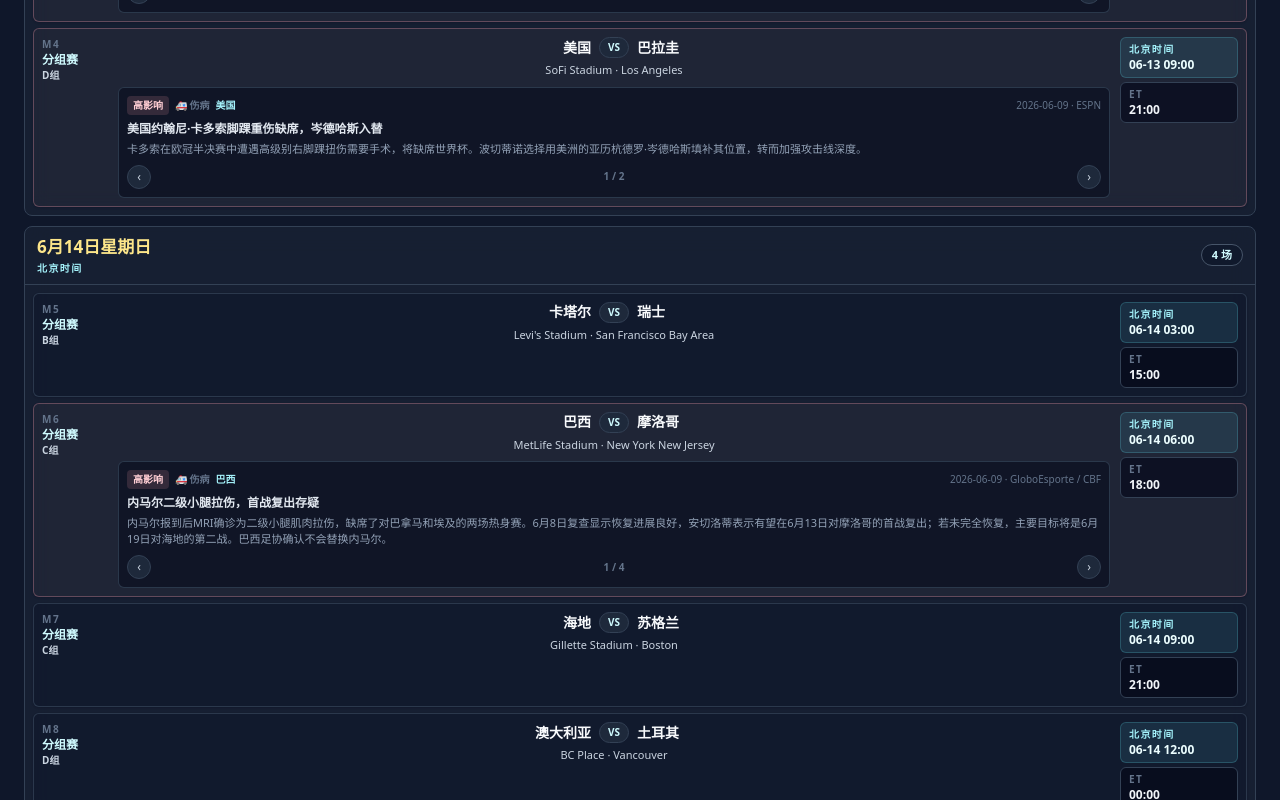
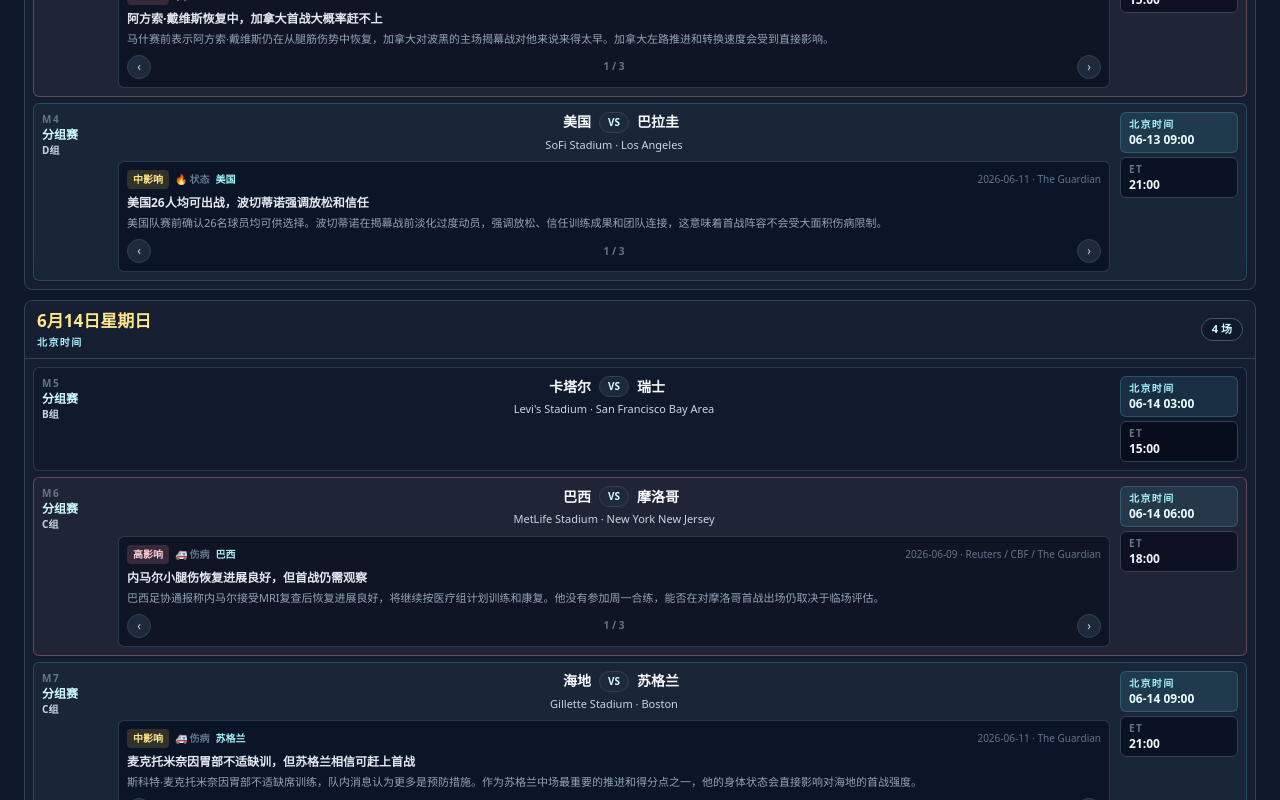
Before and after one commit to huayu2025ai-sketch/world-cup-26, a Next.js app: page /schedule in a window 1280 px wide. Shown: the part 840-1640 px from the top of the page. Built offline with nearby package versions, Linux system fonts and the light colour scheme.

Commit message:
feat(schedule-news): 更新赛前/赛后情报，新增韩国vs捷克
- 墨西哥揭幕战2-0南非改为赛后形式情报
- 新增韩国 vs 捷克赛前战术/状态情报
- 更新全部 updatedAt 至 2026-06-12
- 情报总数扩展，schedule 页面 8.82 kB

```diff
--- a/constants/scheduleNews.ts
+++ b/constants/scheduleNews.ts
@@ -22,29 +22,62 @@ export const matchNewsMap: Record<number, MatchNews> = {
   // 墨西哥 vs 南非 (6/11)
   1: {
     matchId: 1,
-    updatedAt: "2026-06-11",
+    updatedAt: "2026-06-12",
     items: [
       {
-        type: "injury",
-        title: "洛萨诺、马丁等主力未入选最终名单",
+        type: "form",
+        title: "墨西哥揭幕战2-0取胜，主场氛围明显提振",
         summary:
-          "伊尔文·洛萨诺因纪律问题和在圣迭戈FC出场时间有限被排除在名单外；亨利·马丁、路易斯·安赫尔·马拉贡、罗德里戈·韦斯卡斯因伤未入选最终26人名单。主教练阿吉雷的名单以墨西哥联赛为班底。",
+          "墨西哥在阿兹特克球场揭幕战2-0击败南非，朱利安·奎尼奥内斯早早破门，劳尔·希门尼斯下半场扩大比分。主场声浪与开门红会继续影响A组后续走势。",
         affectedTeam: "墨西哥",
-        affectedPlayer: "伊尔文·洛萨诺 / 亨利·马丁",
+        affectedPlayer: "朱利安·奎尼奥内斯 / 劳尔·希门尼斯",
         severity: "medium",
-        date: "2026-06-07",
-        channel: "ESPN / FourFourTwo",
+        date: "2026-06-11",
+        channel: "The Guardian",
+        sourceUrl: "https://www.theguardian.com/football/2026/jun/11/mexico-south-africa-world-cup-2026",
       },
       {
-        type: "injury",
-        title: "南非莫迪巴带伤入选，两名新人有望首秀",
+        type: "form",
+        title: "南非重返世界杯首战受挫",
         summary:
-          "左后卫奥布里·莫迪巴在马梅洛迪日落队的CAF冠军联赛决赛第二回合中受伤，但仍入选26人名单；两名新人首次入选国家队。",
+          "南非自2010年后首次回到世界杯正赛，首战面对东道主墨西哥未能拿分。球队需要在随后对韩国、捷克的比赛中提升进攻效率，否则A组出线压力会迅速放大。",
         affectedTeam: "南非",
-        affectedPlayer: "奥布里·莫迪巴",
         severity: "medium",
-        date: "2026-06-07",
-        channel: "CAF Online / 南非足协",
+        date: "2026-06-11",
+        channel: "The Guardian / New York Post",
+        sourceUrl: "https://nypost.com/2026/06/11/sports/fifa-world-cup-kicks-off-in-mexico-city-with-opening-ceremony-big-on-stars-and-local-culture/",
+      },
+    ],
+  },
+
+  // 韩国 vs 捷克 (6/11)
+  2: {
+    matchId: 2,
+    updatedAt: "2026-06-12",
+    items: [
+      {
+        type: "tactical",
+        title: "韩国改打3-4-3，依赖孙兴慜和李刚仁个人推进",
+        summary:
+          "韩国首发排出3-4-3，金玟哉坐镇三中卫，薛英佑和李泰锡承担翼卫职责。球队无球时回落成5-2-3，中前场推进仍主要依赖孙兴慜、李刚仁和李在城的个人处理。",
+        affectedTeam: "韩国",
+        affectedPlayer: "孙兴慜 / 李刚仁 / 金玟哉",
+        severity: "medium",
+        date: "2026-06-12",
+        channel: "The Guardian",
+        sourceUrl: "https://www.theguardian.com/football/live/2026/jun/12/fifa-world-cup-2026-live-south-korea-v-czechia-updates-kor-vs-cze-group-a-match-score-latest",
+      },
+      {
+        type: "form",
+        title: "捷克点球附加赛晋级，希克锋线状态回升",
+        summary:
+          "捷克通过连续两轮附加赛点球大战进入世界杯，帕特里克·希克仍是最主要的进攻支点。赛前报道提到他在勒沃库森赛季末体能和状态均有改善，捷克进攻会围绕他与绍切克的中轴展开。",
+        affectedTeam: "捷克",
+        affectedPlayer: "帕特里克·希克 / 托马什·绍切克",
+        severity: "medium",
+        date: "2026-06-12",
+        channel: "The Guardian",
+        sourceUrl: "https://www.theguardian.com/football/live/2026/jun/12/fifa-world-cup-2026-live-south-korea-v-czechia-updates-kor-vs-cze-group-a-match-score-latest",
       },
     ],
   },
@@ -52,29 +85,42 @@ export const matchNewsMap: Record<number, MatchNews> = {
   // 加拿大 vs 波黑 (6/12)
   3: {
     matchId: 3,
-    updatedAt: "2026-06-09",
+    updatedAt: "2026-06-12",
     items: [
       {
         type: "injury",
-        title: "加拿大队长阿方索·戴维斯腿筋伤势，揭幕战成疑",
+        title: "阿方索·戴维斯恢复中，加拿大首战大概率赶不上",
         summary:
-          "阿方索·戴维斯自2025年3月在CONCACAF国家联赛决赛中撕裂ACL后一直未代表加拿大出场，上月又在拜仁比赛中腿筋受伤。6月1日对乌兹别克斯坦的热身赛他仅在场边跑圈，揭幕战出场可能性极低。",
+          "马什赛前表示阿方索·戴维斯仍在从腿筋伤势中恢复，加拿大对波黑的主场揭幕战对他来说来得太早。加拿大左路推进和转换速度会受到直接影响。",
         affectedTeam: "加拿大",
         affectedPlayer: "阿方索·戴维斯",
         severity: "high",
-        date: "2026-06-08",
-        channel: "ESPN / 163.com",
+        date: "2026-06-11",
+        channel: "The Guardian",
+        sourceUrl: "https://www.theguardian.com/football/2026/jun/11/canada-world-cup-opening-game-jesse-marsch",
       },
       {
-        type: "tactical",
-        title: "波黑40岁哲科领衔，点球大战连克威尔士、意大利晋级",
+        type: "injury",
+        title: "邦比托曾有缺席风险，但赛前发布会称可出战",
         summary:
-          "队长埃丁·哲科（40岁）仍是锋线核心；波黑在欧洲附加赛中连续通过点球击败威尔士和意大利，展现极强韧性。这是波黑自2014年以来首次参加世界杯。",
-        affectedTeam: "波黑",
-        affectedPlayer: "埃丁·哲科",
+          "加拿大后卫莫伊塞·邦比托此前被认为可能因伤无缘整届赛事；马什随后在赛前发布会确认邦比托和伊斯梅尔·科内均可出战，后防用人压力有所缓解。",
+        affectedTeam: "加拿大",
+        affectedPlayer: "莫伊塞·邦比托 / 伊斯梅尔·科内",
         severity: "medium",
-        date: "2026-06-07",
-        channel: "SI.com / Sports Illustrated",
+        date: "2026-06-11",
+        channel: "The Guardian",
+        sourceUrl: "https://www.theguardian.com/football/2026/jun/11/jesse-masrch-canada-us-national-anthem-world-cup",
+      },
+      {
+        type: "form",
+        title: "加拿大近9场运动战仅2球，进攻效率是隐忧",
+        summary:
+          "加拿大赛前最大隐患不只在伤病，还包括运动战进球效率偏低。报道提到球队近9场比赛只有2个运动战进球，主帅马什强调保持积极，但首战若迟迟打不开局面，压力会很快堆到锋线。",
+        affectedTeam: "加拿大",
+        severity: "medium",
+        date: "2026-06-11",
+        channel: "The Guardian",
+        sourceUrl: "https://www.theguardian.com/football/2026/jun/11/canada-world-cup-opening-game-jesse-marsch",
       },
     ],
   },
@@ -82,31 +128,30 @@ export const matchNewsMap: Record<number, MatchNews> = {
   // 巴西 vs 摩洛哥 (6/13)
   6: {
     matchId: 6,
-    updatedAt: "2026-06-09",
+    updatedAt: "2026-06-12",
     items: [
       {
         type: "injury",
-        title: "内马尔二级小腿拉伤，首战复出存疑",
+        title: "内马尔小腿伤恢复进展良好，但首战仍需观察",
         summary:
-          "内马尔报到后MRI确诊为二级小腿肌肉拉伤，缺席了对巴拿马和埃及的两场热身赛。6月8日复查显示恢复进展良好，安切洛蒂表示有望在6月13日对摩洛哥的首战复出；若未完全恢复，主要目标将是6月19日对海地的第二战。巴西足协确认不会替换内马尔。",
+          "巴西足协通报称内马尔接受MRI复查后恢复进展良好，将继续按医疗组计划训练和康复。他没有参加周一合练，能否在对摩洛哥首战出场仍取决于临场评估。",
         affectedTeam: "巴西",
         affectedPlayer: "内马尔",
         severity: "high",
         date: "2026-06-09",
-        channel: "GloboEsporte / CBF",
-        sourceUrl: "https://www.espn.com.au/football/story/_/id/48572979",
+        channel: "Reuters / CBF / The Guardian",
+        sourceUrl: "https://www.theguardian.com/football/live/2026/jun/09/world-cup-2026-news-olise-dazzles-in-france-friendly-neymar-recovering-well-england-latest-live",
       },
       {
-        type: "injury",
-        title: "罗德里戈、米利唐已确认缺席世界杯",
+        type: "form",
+        title: "摩洛哥热度高，外界期待延续非洲突破",
         summary:
-          "罗德里戈在3月遭遇十字韧带与半月板撕裂，埃德尔·米利唐因腿筋手术，两人均未进入26人名单。巴西边路和防线深度受损。",
-        affectedTeam: "巴西",
-        affectedPlayer: "罗德里戈 / 埃德尔·米利唐",
-        severity: "high",
-        date: "2026-06-07",
-        channel: "ESPN / FourFourTwo",
-        sourceUrl: "https://www.espn.com.au/football/story/_/id/48572979",
+          "摩洛哥延续2022年世界杯四强后的高期待，国际媒体把他们列为本届最受关注的非洲球队之一。面对巴西的强强对话会直接检验其防守反击和大赛成熟度。",
+        affectedTeam: "摩洛哥",
+        severity: "medium",
+        date: "2026-06-09",
+        channel: "The Guardian",
+        sourceUrl: "https://www.theguardian.com/football/2026/jun/09/africa-10-contenders-teams-world-cup-2026-morocco-egypt-senegal-cote-d-ivoire",
       },
       {
         type: "tactical",
@@ -119,47 +164,112 @@ export const matchNewsMap: Record<number, MatchNews> = {
         channel: "FourFourTwo",
         sourceUrl: "https://www.fourfourtwo.com/team/brazil-world-cup-2026-squad",
       },
-      {
-        type: "injury",
-        title: "摩洛哥阿格尔德、埃扎尔祖利因伤无缘世界杯",
-        summary:
-          "摩洛哥在开赛前最后一刻对名单做出调整：纳耶夫·阿格尔德和阿卜德·埃扎尔祖利因伤被移除，由其他人递补。两人在赛前训练中受伤，最终未能进入最终26人名单。摩洛哥防线和边路进攻深度受损。",
-        affectedTeam: "摩洛哥",
-        affectedPlayer: "纳耶夫·阿格尔德 / 阿卜德·埃扎尔祖利",
-        severity: "high",
-        date: "2026-06-11",
-        channel: "ESPN / Reuters",
-        sourceUrl: "https://www.reuters.com",
-      },
     ],
   },
 
   // 美国 vs 巴拉圭 (6/12)
   4: {
     matchId: 4,
-    updatedAt: "2026-06-11",
+    updatedAt: "2026-06-12",
+    items: [
+      {
+        type: "form",
+        title: "美国26人均可出战，波切蒂诺强调放松和信任",
+        summary:
+          "美国队赛前确认26名球员均可供选择。波切蒂诺在揭幕战前淡化过度动员，强调放松、信任训练成果和团队连接，这意味着首战阵容不会受大面积伤病限制。",
+        affectedTeam: "美国",
+        severity: "medium",
+        date: "2026-06-11",
+        channel: "The Guardian",
+        sourceUrl: "https://www.theguardian.com/football/2026/jun/11/usmnt-pochettino-press-conference-paraguay-world-cup",
+      },
+      {
+        type: "tactical",
+        title: "美国阵容防守配置偏重，巴洛贡近期状态被看好",
+        summary:
+          "美国本届阵容包含大量后卫和防守型中场，外界关注球队能否在控球和转换防守之间找到平衡。锋线方面，福拉林·巴洛贡赛前状态被认为出色，可能承担更多终结任务。",
+        affectedTeam: "美国",
+        affectedPlayer: "福拉林·巴洛贡",
+        severity: "medium",
+        date: "2026-06-11",
+        channel: "The Guardian",
+        sourceUrl: "https://www.theguardian.com/football/2026/jun/11/world-cup-group-d-usa-co-hosts-australia-turkey-paraguay-football",
+      },
+      {
+        type: "tactical",
+        title: "巴拉圭身体对抗和反击是美国首战主要考题",
+        summary:
+          "巴拉圭被描述为结构清晰、对抗强、擅长反击的球队，胡利奥·恩西索、古斯塔沃·戈麦斯和奥马尔·阿尔德雷特会构成前后场关键支点。美国若压上过深，身后空间会成为风险点。",
+        affectedTeam: "巴拉圭",
+        affectedPlayer: "胡利奥·恩西索 / 古斯塔沃·戈麦斯",
+        severity: "medium",
+        date: "2026-06-12",
+        channel: "Stars and Stripes FC",
+        sourceUrl: "https://www.starsandstripesfc.com/usmnt-news/44224/2026-world-cup-previewing-usa-vs-paraguay-all-gas-no-brakes",
+      },
+    ],
+  },
+
+  // 海地 vs 苏格兰 (6/13)
+  7: {
+    matchId: 7,
+    updatedAt: "2026-06-12",
     items: [
       {
         type: "injury",
-        title: "美国约翰尼·卡多索脚踝重伤缺席，岑德哈斯入替",
+        title: "麦克托米奈因胃部不适缺训，但苏格兰相信可赶上首战",
         summary:
-          "卡多索在欧冠半决赛中遭遇高级别右脚踝扭伤需要手术，将缺席世界杯。波切蒂诺选择用美洲的亚历杭德罗·岑德哈斯填补其位置，转而加强攻击线深度。",
-        affectedTeam: "美国",
-        affectedPlayer: "约翰尼·卡多索 / 亚历杭德罗·岑德哈斯",
-        severity: "high",
-        date: "2026-06-09",
-        channel: "ESPN",
+          "斯科特·麦克托米奈因胃部不适缺席训练，队内消息认为更多是预防措施。作为苏格兰中场最重要的推进和得分点之一，他的身体状态会直接影响对海地的首战强度。",
+        affectedTeam: "苏格兰",
+        affectedPlayer: "斯科特·麦克托米奈",
+        severity: "medium",
+        date: "2026-06-11",
+        channel: "The Guardian",
+        sourceUrl: "https://www.theguardian.com/football/2026/jun/11/scott-mctominay-scotland-world-cup-opener-stomach-bug",
       },
       {
         type: "injury",
-        title: "美国克里斯·理查兹脚踝韧带撕裂，但预计能赶上世界杯",
+        title: "吉尔摩因膝伤无缘名单，弗莱彻补进中场轮换",
         summary:
-          "水晶宫中卫理查兹撕裂了两条脚踝韧带，主帅奥利弗·格拉斯纳称他参加5月27日欧协联决赛是「五五开」。但消息人士告诉ESPN，理查兹预计将及时恢复，参加世界杯应无问题。",
-        affectedTeam: "美国",
-        affectedPlayer: "克里斯·理查兹",
+          "比利·吉尔摩因对库拉索时遭遇的膝伤缺席世界杯，但仍随队前往波士顿支持球队。19岁的泰勒·弗莱彻因此进入名单，苏格兰中场轮换经验下降。",
+        affectedTeam: "苏格兰",
+        affectedPlayer: "比利·吉尔摩 / 泰勒·弗莱彻",
         severity: "medium",
-        date: "2026-06-09",
-        channel: "ESPN",
+        date: "2026-06-11",
+        channel: "The Guardian",
+        sourceUrl: "https://www.theguardian.com/football/2026/jun/11/scott-mctominay-scotland-world-cup-opener-stomach-bug",
+      },
+    ],
+  },
+
+  // 澳大利亚 vs 土耳其 (6/14)
+  8: {
+    matchId: 8,
+    updatedAt: "2026-06-12",
+    items: [
+      {
+        type: "injury",
+        title: "莫·图雷缺训引发锋线伤情警报",
+        summary:
+          "澳大利亚前锋莫·图雷在赛前训练中缺席，官方称预计次日回归，但他有肌肉伤病史。若图雷无法首发，澳大利亚正印中锋选择有限，特特·延吉将承受更大压力。",
+        affectedTeam: "澳大利亚",
+        affectedPlayer: "莫·图雷 / 特特·延吉",
+        severity: "medium",
+        date: "2026-06-11",
+        channel: "The Guardian",
+        sourceUrl: "https://www.theguardian.com/football/2026/jun/11/mo-toure-injury-scare-world-cup-socceroos-striker",
+      },
+      {
+        type: "tactical",
+        title: "土耳其进攻天赋充足，但中卫协同和定位球防守仍是短板",
+        summary:
+          "蒙特拉的土耳其以居莱尔、伊尔迪兹和恰尔汗奥卢为核心，常用4-2-3-1控制球权。赛前分析同时指出球队中卫组合默契、反击防守和定位球防守仍不稳定。",
+        affectedTeam: "土耳其",
+        affectedPlayer: "阿尔达·居莱尔 / 凯南·伊尔迪兹 / 哈坎·恰尔汗奥卢",
+        severity: "medium",
+        date: "2026-06-11",
+        channel: "The Guardian",
+        sourceUrl: "https://www.theguardian.com/football/blog/2026/jun/12/world-cup-group-d-matches-turkey-national-football-team-strengths-weaknesses",
       },
     ],
   },
```
